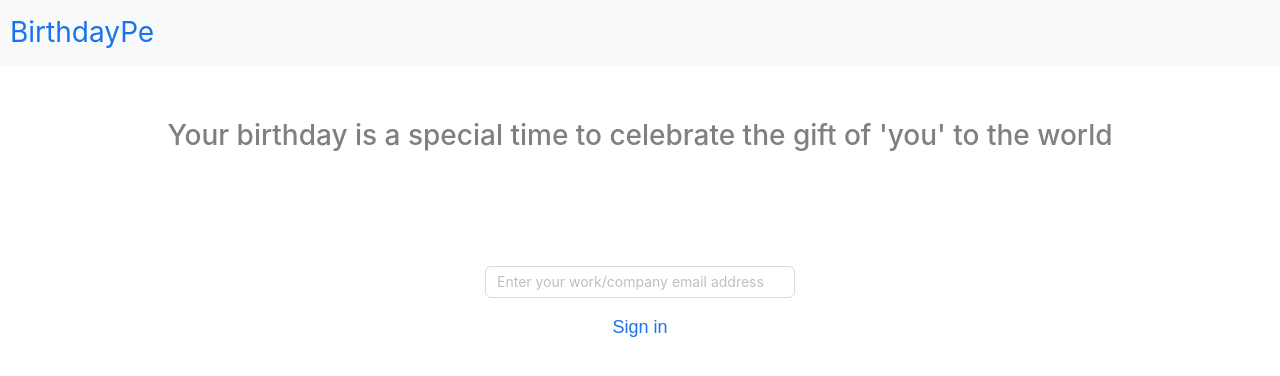
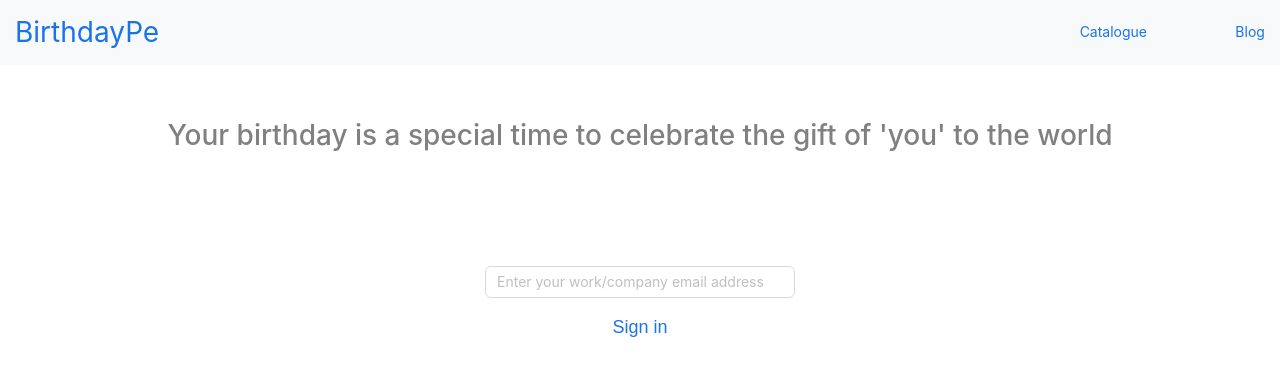
Before and after one commit to birthday-pe/ui, a React (Create React App) app: page /#/profile in a window 1280 px wide. Shown: the top 376 px of the page. Built offline with nearby package versions, Linux system fonts and the light colour scheme; no server answers.

Commit message:
offline pages configured

```diff
--- a/src/App.js
+++ b/src/App.js
@@ -69,6 +69,7 @@ function App() {
       </>
     :
     <BrowserRouter>
+        <NavigationMenu authenticated={null} />
         <Routes>
         <Route exact path="/" element={<>
            <LandingView  />
@@ -77,16 +78,16 @@ function App() {
            <Individuals/>
           </>} />
           <Route path="/blog" element={<>
-            <Individuals/>
+            <Blogs/>
           </>} />
           <Route path="/blog/:id" element={<>
-            <Individuals/>
+            <Blog/>
           </>} />
           <Route path="/profile" element={<>
             <Individuals/>
           </>} />
           <Route path="/gifts" element={<>
-            <Individuals/>
+            <Catalogue />
           </>} />
           </Routes>
       </BrowserRouter>}
--- a/src/components/LandingView.js
+++ b/src/components/LandingView.js
@@ -115,7 +115,9 @@ function LandingView(props) {
                     <li>Product/Service Membership Plans</li>
                     <li>Virtual Birthday Party</li>
                    </ul>
-<br/>
+                  <Link to={'/gifts'} style={{fontWeight: '400'}}><sub>Visit Catalogue</sub></Link>
+                   <br/>
+                   <br/>
                 </Timeline.Item>
 
                 <Timeline.Item style={{fontSize: '20px'}} label={<span style={{...dateCss}}>Sit Back</span>}>
--- a/src/components/NavigationMenu.js
+++ b/src/components/NavigationMenu.js
@@ -61,19 +61,17 @@ function NavigationMenu(props) {
             setActiveInfo('Dashboard');
           }}><span style={{opacity: activeInfo == 'Blog' ? 1 : 0}}> </span>Dashboard</Link>} */}
 
-{authenticated === null ? null :<Link to="/gifts"
+{<Link to="/gifts"
           className={ activeInfo == 'Gifts' ? style['link-selected'] : style.link}
           onClick={(e)=>{
             setActiveInfo('Gifts');
           }}><span style={{opacity: activeInfo == 'Gifts' ? 1 : 0}}> </span>Catalogue</Link>}
 
-
-
-          {authenticated === null ? null :<Link to="/blog"
+         <Link to="/blog"
           className={ activeInfo == 'Blog' ? style['link-selected'] : style.link}
           onClick={(e)=>{
             setActiveInfo('Blog');
-          }}><span style={{opacity: activeInfo == 'Blog' ? 1 : 0}}> </span>Blog</Link>}
+          }}><span style={{opacity: activeInfo == 'Blog' ? 1 : 0}}> </span>Blog</Link>
           {authenticated === null ? null :<Link to="/profile"
           className={style.link}
           onClick={(e)=>{
--- a/src/components/NavigationMenu.module.scss
+++ b/src/components/NavigationMenu.module.scss
@@ -17,19 +17,19 @@ $blueText : #1a73e8;
 .link {
     text-decoration: none;
     color: $blueText;
-    padding: 10px 10px;
+    padding: 10px 15px;
 }
 
 .link:hover {
     text-decoration: none;
     color: $blueText;
-    padding: 10px 10px;
+    padding: 10px 15px;
 }
 
 .link-selected {
     text-decoration: none;
     color: $blueText;
-    padding: 10px 10px;
+    padding: 10px 15px;
     color: $blueText;
     border-top: 2px solid $blueText;
 }
@@ -37,7 +37,7 @@ $blueText : #1a73e8;
 .link-selected:hover {
     text-decoration: none;
     color: $blueText;
-    padding: 10px 10px;
+    padding: 10px 15px;
     color: $blueText;
     border-top: 2px solid $blueText;
 }
--- a/src/components/blogs/Blogs.js
+++ b/src/components/blogs/Blogs.js
@@ -33,6 +33,10 @@ function Blogs(props) {
         >
             <br/>
             <br/>
+            <br/>
+            <br/>
+            <marquee>Blogs content should be around employee welfare,</marquee>
+            <br/>
             <h1 align="center" style={{ color: '#1a73e8', padding: '30px 0px', fontWeight: '500'}}>Articles</h1>
             {
                 blogs?.map(blog => {
--- a/src/components/catalogue/Catalogue.js
+++ b/src/components/catalogue/Catalogue.js
@@ -7,8 +7,9 @@ function Catalogue(props) {
             <br/>
             <br/>
             <br/>
+            Catalogue
             <br/>
-           <code><pre>{'if(user is admin){ show 2 tabs 1.current plan and 2. Explore plan options }'}</pre></code>
+           <code><pre>{'if(user is admin[ check this from the Orgs collection ]){ show 2 tabs 2.current plan and 1. Explore plan options(with order sample option) }'}</pre></code>
            <code><pre>{'if(user is not admin){ DO NOT SHOW THIS TAB-BUTTON IN NAVIGATION BAR}'}</pre></code>
         </div>
     );
```
